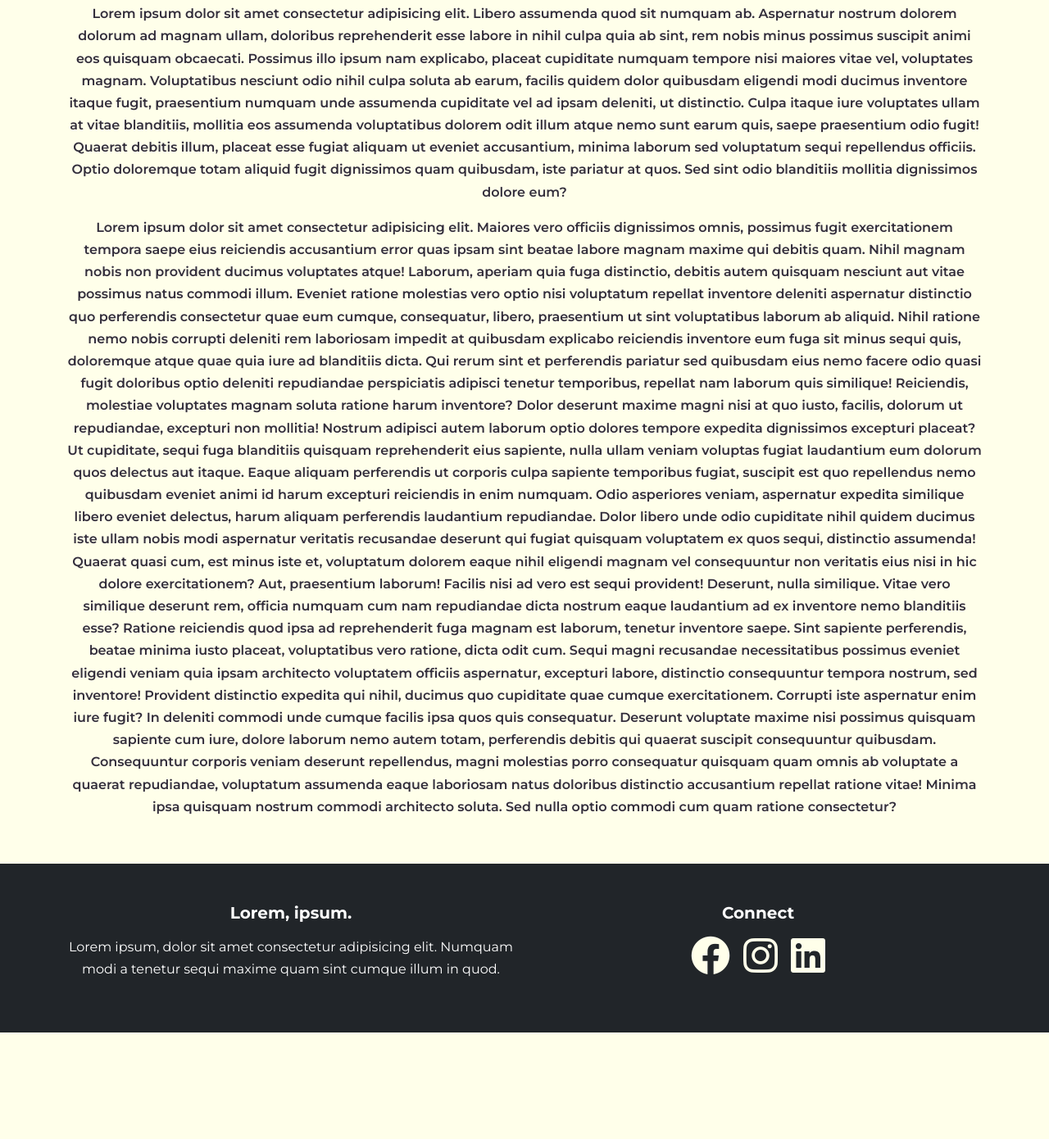
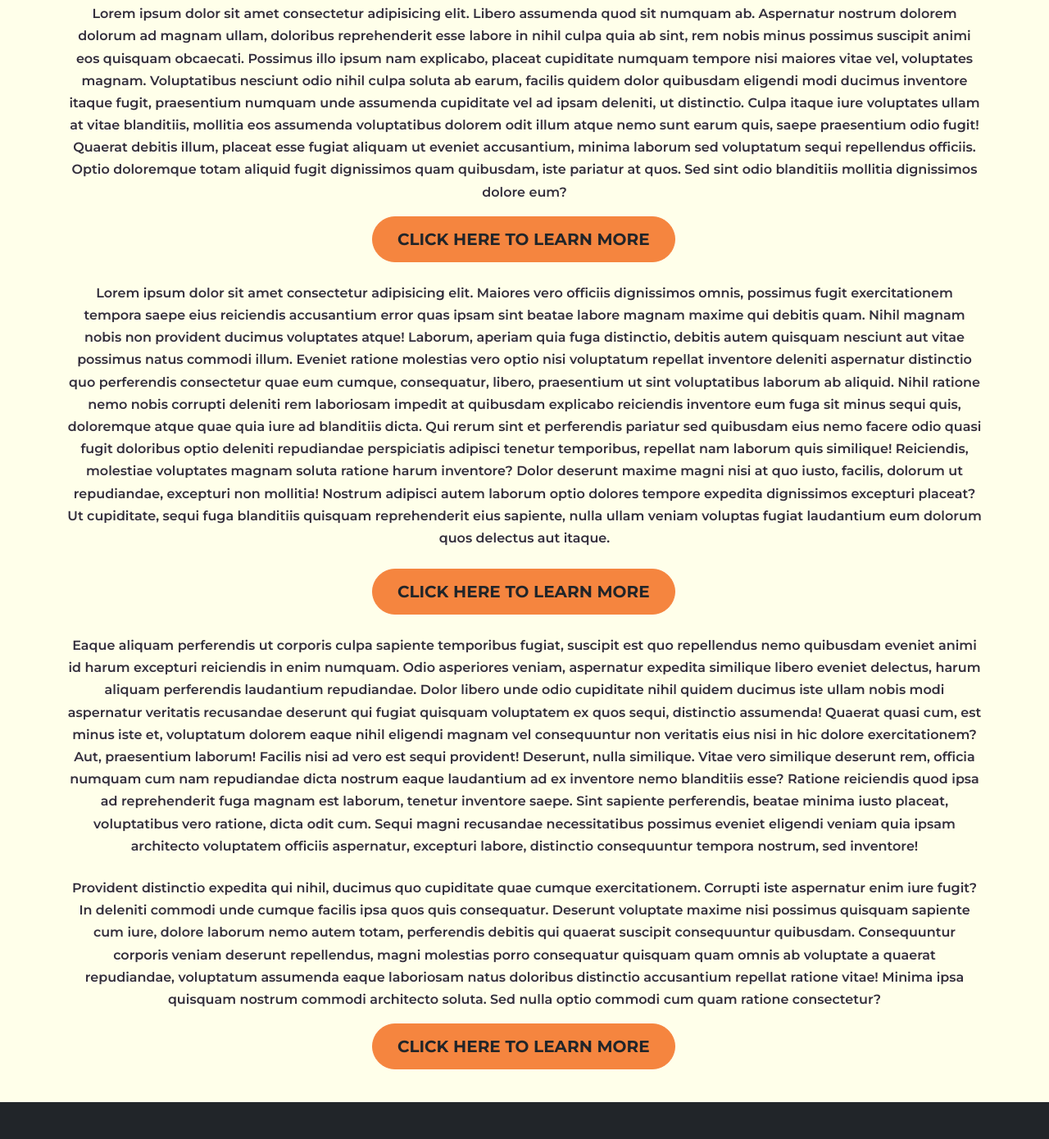
Before and after one commit to raresh2306/courseIT, a website: page tandc.html in a window 1280 px wide. Shown: the part 1192-2582 px from the top of the page at 82% size. Before the commit the page ends 2452 px from the top, so only its background shows below. Drawn offline with nearby package versions, Linux system fonts and the light colour scheme; files that its build step writes are made by us from their sources.

Commit message:
hehe kekw

```diff
--- a/tandc.html
+++ b/tandc.html
@@ -61,6 +61,7 @@
             <div class="row mb-5 text-center">
                 <div class="col-12 text-container">
                     <h1 class="display-2 text-light mt-9"> Read about our terms and conditions below!</h1>
+                    <a href="#terms" class="btn btn-primary btn-lg text-dark fw-bold">See terms and conditions </a>
                 </div>
             </div>
 
@@ -70,8 +71,8 @@
 
     <!-- T&C-->
 
-    <section class=" py-3 bg-light">
-        <div id=" terms" class="container">
+    <section id="terms" class=" py-3 bg-light">
+        <div class="container">
 
             <div class="ms-auto col-12 justify-content-center text-secondary">
                 <h2 class="text-center">Terms and Conditions</h2>
@@ -97,7 +98,12 @@
                     officiis. Optio doloremque totam aliquid fugit dignissimos quam quibusdam, iste
                     pariatur at quos. Sed sint odio blanditiis mollitia dignissimos dolore eum?
                 </p>
-                <p class="fw-semibold text-secondary text-center"> Lorem ipsum dolor sit amet
+                <div class="col-8 offset-4">
+                    <a href="https://youtu.be/dQw4w9WgXcQ?si=c4KiGLJbOxu8etcC"
+                        class="button btn btn-lg btn-primary fw-bold text-dark text-center"> CLICK HERE TO LEARN MORE</a>
+                </div>
+
+                <p class="fw-semibold text-secondary text-center mt-4 mb-4"> Lorem ipsum dolor sit amet
                     consectetur adipisicing elit. Maiores vero officiis dignissimos omnis, possimus
                     fugit exercitationem tempora saepe eius reiciendis accusantium error quas ipsam sint
                     beatae labore magnam maxime qui debitis quam. Nihil magnam nobis non provident
@@ -115,7 +121,12 @@
                     repudiandae, excepturi non mollitia! Nostrum adipisci autem laborum optio dolores
                     tempore expedita dignissimos excepturi placeat? Ut cupiditate, sequi fuga blanditiis
                     quisquam reprehenderit eius sapiente, nulla ullam veniam voluptas fugiat laudantium
-                    eum dolorum quos delectus aut itaque. Eaque aliquam perferendis ut corporis culpa
+                    eum dolorum quos delectus aut itaque.</p>
+                    <div class="col-8 offset-4">
+                        <a href="https://youtu.be/dQw4w9WgXcQ?si=c4KiGLJbOxu8etcC"
+                            class="button btn btn-lg btn-primary fw-bold text-dark text-center"> CLICK HERE TO LEARN MORE</a>
+                    </div>
+                    <p class="fw-semibold text-secondary text-center mt-4 mb-4"> Eaque aliquam perferendis ut corporis culpa
                     sapiente temporibus fugiat, suscipit est quo repellendus nemo quibusdam eveniet
                     animi id harum excepturi reiciendis in enim numquam. Odio asperiores veniam,
                     aspernatur expedita similique libero eveniet delectus, harum aliquam perferendis
@@ -131,7 +142,9 @@
                     minima iusto placeat, voluptatibus vero ratione, dicta odit cum. Sequi magni
                     recusandae necessitatibus possimus eveniet eligendi veniam quia ipsam architecto
                     voluptatem officiis aspernatur, excepturi labore, distinctio consequuntur tempora
-                    nostrum, sed inventore! Provident distinctio expedita qui nihil, ducimus quo
+                    nostrum, sed inventore! </p>
+
+                    <p class="fw-semibold text-secondary text-center">Provident distinctio expedita qui nihil, ducimus quo
                     cupiditate quae cumque exercitationem. Corrupti iste aspernatur enim iure fugit? In
                     deleniti commodi unde cumque facilis ipsa quos quis consequatur. Deserunt voluptate
                     maxime nisi possimus quisquam sapiente cum iure, dolore laborum nemo autem totam,
@@ -141,6 +154,10 @@
                     natus doloribus distinctio accusantium repellat ratione vitae! Minima ipsa quisquam
                     nostrum commodi architecto soluta. Sed nulla optio commodi cum quam ratione
                     consectetur?</p>
+                    <div class="col-8 offset-4">
+                        <a href="https://youtu.be/dQw4w9WgXcQ?si=c4KiGLJbOxu8etcC"
+                            class="button btn btn-lg btn-primary fw-bold text-dark text-center"> CLICK HERE TO LEARN MORE</a>
+                    </div>
             </div>
 
         </div>
```
